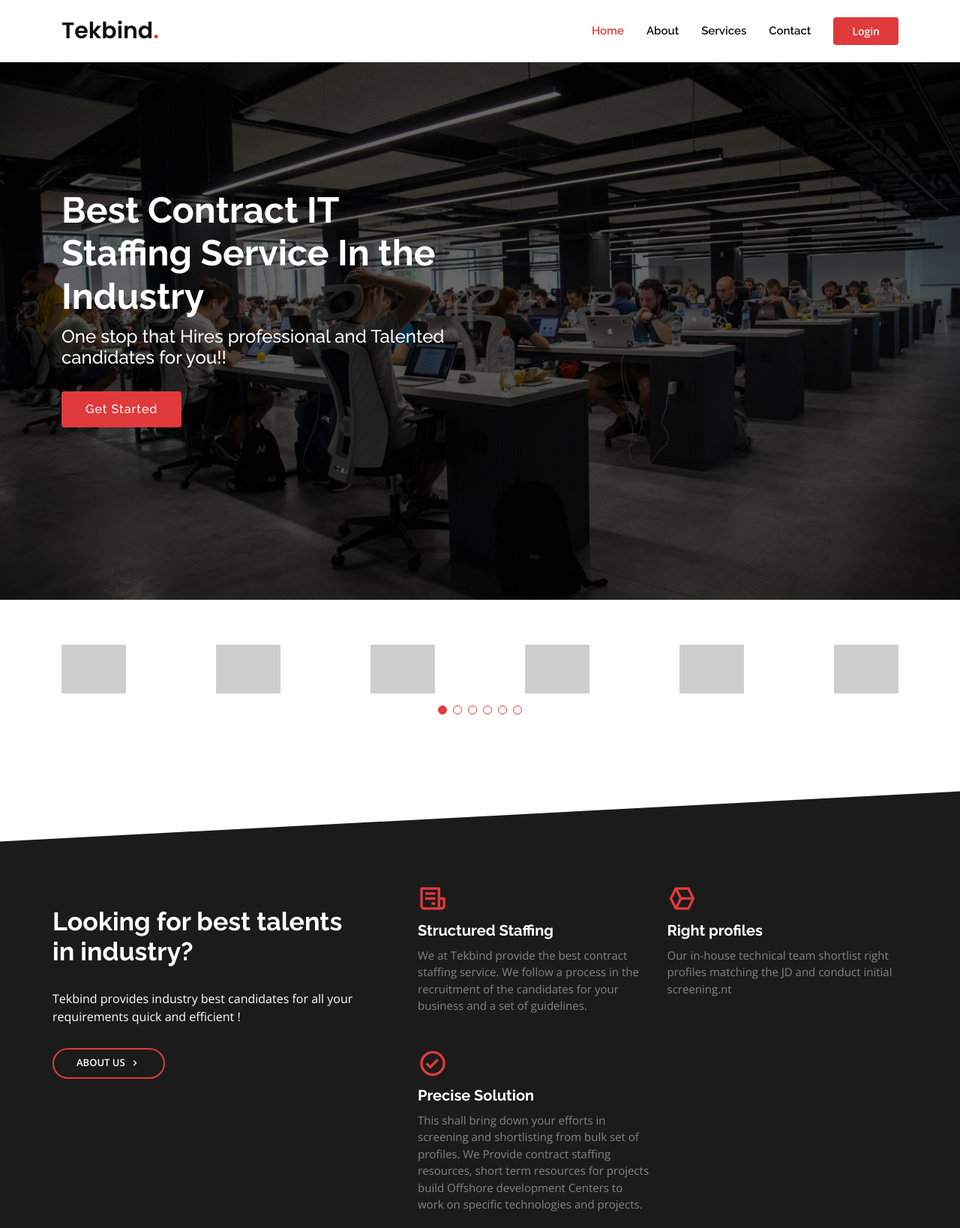
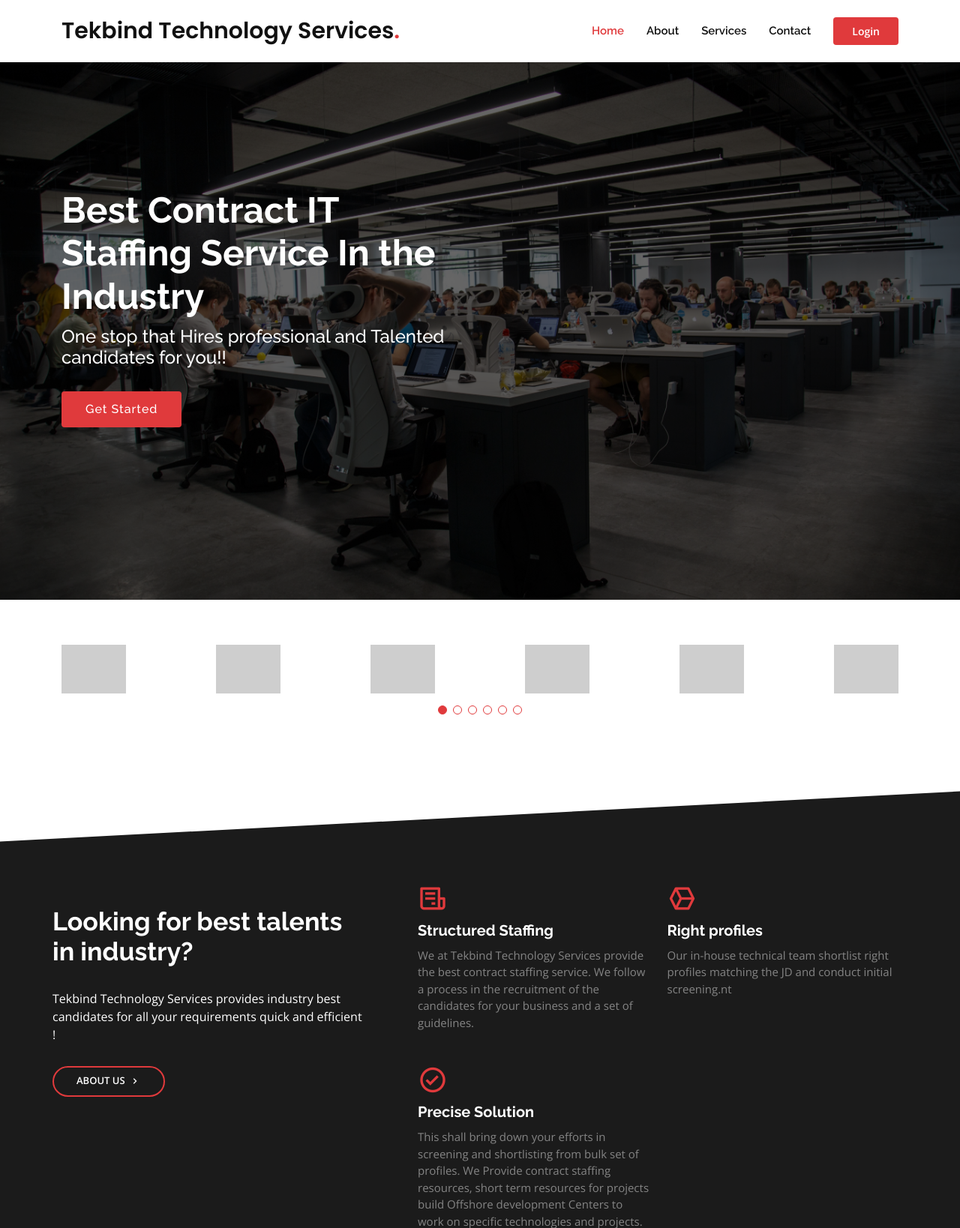
Before and after one commit to Mona5789/tekbind, a Django app: page / in a window 1280 px wide. Shown: the top 1638 px of the page at 75% size. Run offline with Django 4.2, Linux system fonts and the light colour scheme; data that the repository does not hold is empty; some libraries are stand-ins or nearby versions; grey boxes are pictures that could not be loaded.

Commit message:
ui chnages 2

```diff
--- a/templates/blog-single.html
+++ b/templates/blog-single.html
@@ -5,7 +5,7 @@
   <meta charset="utf-8">
   <meta content="width=device-width, initial-scale=1.0" name="viewport">
 
-  <title>Tekbind</title>
+  <title>Tekbind Technology Services</title>
   <meta content="" name="description">
   <meta content="" name="keywords">
 
@@ -41,7 +41,7 @@
   <!-- ======= Header ======= -->
   <header id="header" class="fixed-top d-flex align-items-center">
     <div class="container d-flex align-items-center">
-      <h1 class="logo me-auto"><a href="index.html">Tekbind<span>.</span></a></h1>
+      <h1 class="logo me-auto"><a href="index.html">Tekbind Technology Services<span>.</span></a></h1>
       <!-- Uncomment below if you prefer to use an image logo -->
       <!-- <a href="index.html" class="logo me-auto"><img src="assets/img/logo.png" alt=""></a>-->
 
--- a/templates/courses.html
+++ b/templates/courses.html
@@ -4,7 +4,7 @@
     <meta charset="utf-8" />
     <meta content="width=device-width, initial-scale=1.0" name="viewport" />
 
-    <title>Tekbind - Courses</title>
+    <title>Tekbind Technology Services - Courses</title>
     <meta content="" name="description" />
     <meta content="" name="keywords" />
 
@@ -115,7 +115,7 @@
     <header id="header" class="fixed-top d-flex align-items-center">
       <div class="container d-flex align-items-center">
         <h1 class="logo me-auto">
-          <a href="/">Tekbind<span>.</span></a>
+          <a href="/">Tekbind Technology Services<span>.</span></a>
         </h1>
         <!-- Uncomment below if you prefer to use an image logo -->
         <!-- <a href="/" class="logo me-auto"><img src="/static/assets/img/logo.png" alt=""></a>-->
--- a/templates/experience.html
+++ b/templates/experience.html
@@ -5,7 +5,7 @@
   <meta charset="utf-8">
   <meta content="width=device-width, initial-scale=1.0" name="viewport">
 
-  <title>Tekbind - Experience</title>
+  <title>Tekbind Technology Services - Experience</title>
   <meta content="" name="description">
   <meta content="" name="keywords">
 
@@ -83,7 +83,7 @@
   <!-- ======= Header ======= -->
   <header id="header" class="fixed-top d-flex align-items-center">
     <div class="container d-flex align-items-center">
-      <h1 class="logo me-auto"><a href="/">Tekbind<span>.</span></a></h1>
+      <h1 class="logo me-auto"><a href="/">Tekbind Technology Services<span>.</span></a></h1>
       <!-- Uncomment below if you prefer to use an image logo -->
       <!-- <a href="/" class="logo me-auto"><img src="/static/assets/img/logo.png" alt=""></a>-->
 
--- a/templates/index.html
+++ b/templates/index.html
@@ -5,7 +5,7 @@
     <meta charset="utf-8" />
     <meta content="width=device-width, initial-scale=1.0" name="viewport" />
 
-    <title>Tekbind - Home</title>
+    <title>Tekbind Technology Services - Home</title>
     <meta content="" name="description" />
     <meta content="" name="keywords" />
 
@@ -69,7 +69,7 @@
     <header id="header" class="fixed-top d-flex align-items-center">
       <div class="container d-flex align-items-center">
         <h1 class="logo me-auto">
-          <a href="/">Tekbind<span>.</span></a>
+          <a href="/">Tekbind Technology Services<span>.</span></a>
         </h1>
         <!-- Uncomment below if you prefer to use an image logo -->
         <!-- <a href="/" class="logo me-auto"><img src="/static/assets/img/logo.png" alt=""></a>-->
@@ -180,7 +180,7 @@
               <div class="content">
                 <h3>Looking for best talents in industry?</h3>
                 <p>
-                  Tekbind provides industry best candidates for all your
+                  Tekbind Technology Services provides industry best candidates for all your
                   requirements quick and efficient !
                 </p>
                 <a href="/static/#" class="about-btn"
@@ -199,7 +199,7 @@
                     <i class="bx bx-receipt text"></i>
                     <h4>Structured Staffing</h4>
                     <p>
-                      We at Tekbind provide the best contract staffing service.
+                      We at Tekbind Technology Services provide the best contract staffing service.
                       We follow a process in the recruitment of the candidates
                       for your business and a set of guidelines.
                     </p>
@@ -339,12 +339,12 @@
                   data-aos-delay="100"
                 >
                   <h3>
-                    Tekbind provides industry best candidates for all your
+                    Tekbind Technology Services provides industry best candidates for all your
                     requirements quick and efficient ! .
                   </h3>
                   <ul>
                     <li>
-                      <i class="ri-check-double-line"></i> We at Tekbind
+                      <i class="ri-check-double-line"></i> We at Tekbind Technology Services
                       provide the best contract staffing service. We follow a
                       process in the recruitment of the candidates for your
                       business and a set of guidelines.
@@ -758,7 +758,7 @@
                   <div class="info-box mt-4">
                     <i class="bx bx-phone-call"></i>
                     <h3>Call Us</h3>
-                    <p>+91 9742608608</p>
+                    <p>+91 9606967423</p>
                     <p>+91 9663654114</p>
                   </div>
                 </div>
@@ -837,7 +837,7 @@
       <div class="container d-md-flex py-4">
         <div class="me-md-auto text-center text-md-start">
           <div class="copyright">
-            &copy; Copyright <strong><span>Tekbind</span></strong
+            &copy; Copyright <strong><span>Tekbind Technology Services</span></strong
             >. All Rights Reserved
           </div>
           <div class="credits">
--- a/templates/password_change.html
+++ b/templates/password_change.html
@@ -4,7 +4,7 @@
     <meta charset="utf-8" />
     <meta content="width=device-width, initial-scale=1.0" name="viewport" />
 
-    <title>Tekbind- Change Password</title>
+    <title>Tekbind Technology Services- Change Password</title>
     <meta content="" name="description" />
     <meta content="" name="keywords" />
     <link href="https://fonts.googleapis.com/icon?family=Material+Icons" rel="stylesheet">
@@ -114,7 +114,7 @@
     <header id="header" class="fixed-top d-flex align-items-center">
       <div class="container d-flex align-items-center">
         <h1 class="logo me-auto">
-          <a href="/">Tekbind<span>.</span></a>
+          <a href="/">Tekbind Technology Services<span>.</span></a>
         </h1>
         {% if user.is_authenticated %}
         <a class="nav-link scrollto" href="/profile/">Profile</a>
--- a/templates/profile.html
+++ b/templates/profile.html
@@ -4,7 +4,7 @@
     <meta charset="utf-8" />
     <meta content="width=device-width, initial-scale=1.0" name="viewport" />
 
-    <title>Tekbind - Index</title>
+    <title>Tekbind Technology Services - Index</title>
     <meta content="" name="description" />
     <meta content="" name="keywords" />
     <link href="https://fonts.googleapis.com/icon?family=Material+Icons" rel="stylesheet">
@@ -114,7 +114,7 @@
     <header id="header" class="fixed-top d-flex align-items-center">
       <div class="container d-flex align-items-center">
         <h1 class="logo me-auto">
-          <a href="/">Tekbind<span>.</span></a>
+          <a href="/">Tekbind Technology Services<span>.</span></a>
         </h1>
         {% if user.is_authenticated %}
         <a href="/logout/" class="get-started-btn scrollto">Logout</a>
--- a/templates/register.html
+++ b/templates/register.html
@@ -4,7 +4,7 @@
   <meta charset="utf-8">
   <meta content="width=device-width, initial-scale=1.0" name="viewport">
 
-  <title>Tekbind - Register</title>
+  <title>Tekbind Technology Services - Register</title>
   <meta content="" name="description">
   <meta content="" name="keywords">
 
@@ -40,7 +40,7 @@
   <!-- ======= Header ======= -->
   <header id="header" class="fixed-top d-flex align-items-center">
     <div class="container d-flex align-items-center">
-      <h1 class="logo me-auto"><a href="/">Tekbind<span>.</span></a></h1>
+      <h1 class="logo me-auto"><a href="/">Tekbind Technology Services<span>.</span></a></h1>
       <!-- Uncomment below if you prefer to use an image logo -->
       <!-- <a href="/" class="logo me-auto"><img src="/static/assets/img/logo.png" alt=""></a>-->
 
@@ -94,7 +94,7 @@
         <div class="row">
 
           <div class="col-lg-3 col-md-6 footer-contact">
-            <h3>Tekbind<span>.</span></h3>
+            <h3>Tekbind Technology Services<span>.</span></h3>
             <p>
               Aashvi , No. 7 & 8, Spring Valley, Channasandra Main Rd, Ambedkar Nagar <br>
               Hopefarm Junction, Bengaluru, Karnataka 560066 <br>
```
Also changed, not shown: templates/blog.html (+4 -4 lines), templates/login.html (+4 -4 lines), templates/portfolio-details.html (+4 -4 lines).
